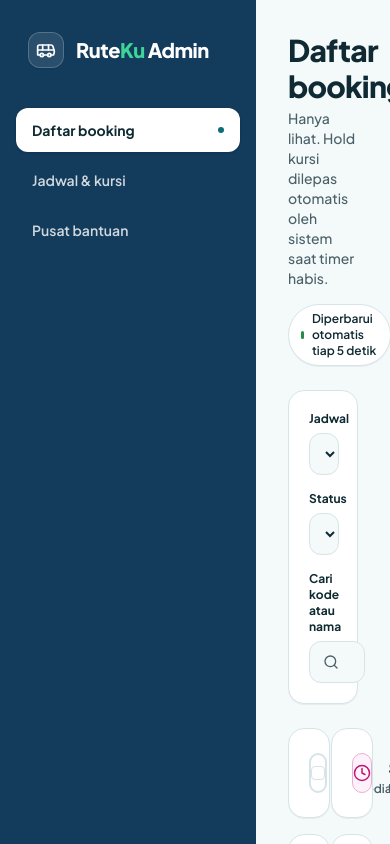
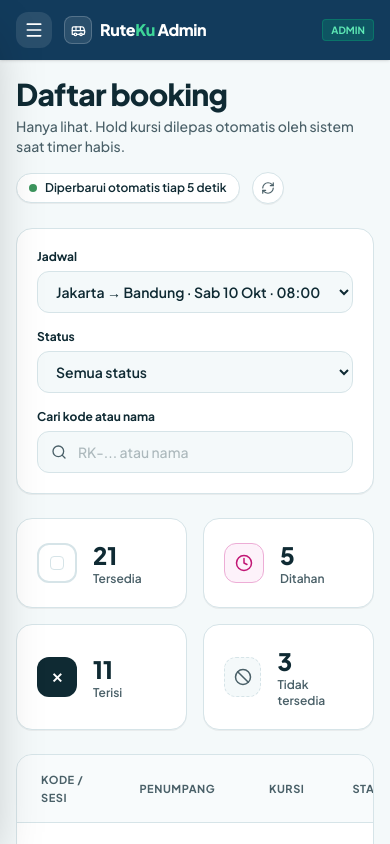
Before and after one commit to rifqi-dermawan/rute-ku, a Next.js app: page /admin in a window 390 px wide. Shown: the top 844 px of the page. Built offline with nearby package versions, Linux system fonts and the light colour scheme.

Commit message:
fix: remove admin login bypass button and implement mobile slide drawer with hamburger

```diff
--- a/app/admin/login/page.tsx
+++ b/app/admin/login/page.tsx
@@ -3,7 +3,7 @@
 import { useState, use } from 'react'
 import { useRouter } from 'next/navigation'
 import Link from 'next/link'
-import { ShieldCheck, Lock, Mail, AlertCircle, ArrowLeft, CheckCircle2 } from 'lucide-react'
+import { ShieldCheck, Lock, Mail, AlertCircle, ArrowLeft } from 'lucide-react'
 import { useAuth } from '@/lib/auth-context'
 
 export default function AdminLoginPage({
@@ -34,32 +34,24 @@ export default function AdminLoginPage({
     try {
       const res = await login(email, password)
       if (!res.success) {
-        throw new Error(res.error || 'Email atau password staf salah.')
+        throw new Error(res.error || 'Email atau kata sandi staf salah.')
       }
 
-      // Check cookie or state
+      // Verify that the logged-in user has ADMIN role
+      const roleMatch = document.cookie
+        .split('; ')
+        .find(row => row.startsWith('ruteku_user_role='))
+        ?.split('=')[1]
+
+      if (roleMatch !== 'ADMIN') {
+        throw new Error('Akses ditolak: Akun ini adalah akun Penumpang biasa, bukan akun Administrator.')
+      }
+
       const target = sp.callbackUrl || '/admin'
       router.push(target)
       router.refresh()
     } catch (err: any) {
       setErrorMessage(err.message || 'Gagal masuk sebagai admin.')
-    } finally {
-      setLoading(false)
-    }
-  }
-
-  const handleQuickAdminLogin = async () => {
-    setLoading(true)
-    setErrorMessage('')
-    try {
-      const res = await login('admin@ruteku.id')
-      if (res.success) {
-        const target = sp.callbackUrl || '/admin'
-        router.push(target)
-        router.refresh()
-      }
-    } catch (err: any) {
-      setErrorMessage(err.message || 'Gagal masuk.')
     } finally {
       setLoading(false)
     }
@@ -71,7 +63,7 @@ export default function AdminLoginPage({
       <div className="absolute top-1/4 left-1/2 -translate-x-1/2 -translate-y-1/2 w-96 h-96 bg-primary/20 rounded-full blur-3xl pointer-events-none"></div>
 
       <div className="w-full max-w-md z-10 space-y-6">
-        {/* Back to main portal link */}
+        {/* Back to client app */}
         <Link
           href="/"
           className="inline-flex items-center gap-2 text-xs font-semibold text-slate-400 hover:text-white transition-colors"
@@ -91,7 +83,7 @@ export default function AdminLoginPage({
               Portal Operasional Admin
             </h1>
             <p className="text-xs text-slate-400 leading-relaxed max-w-xs mx-auto">
-              Dashboard manifest penumpang, operasional armada, dan manajemen rilis kursi RuteKu.
+              Masuk dengan akun staf untuk mengelola manifest penumpang dan operasional armada bus.
             </p>
           </div>
 
@@ -150,24 +142,13 @@ export default function AdminLoginPage({
               disabled={loading}
               className="w-full h-11 rounded-xl bg-[#0B6E78] hover:bg-[#08525A] text-white font-bold text-xs sm:text-sm transition-all shadow-md cursor-pointer disabled:opacity-50"
             >
-              {loading ? 'Memverifikasi...' : 'Masuk ke Dashboard Admin'}
+              {loading ? 'Memverifikasi Kredensial...' : 'Masuk ke Dashboard Admin'}
             </button>
           </form>
 
-          {/* Quick Simulation Button for Evaluation/Demo */}
-          <div className="pt-4 border-t border-slate-700/60 space-y-2.5">
-            <p className="text-[11px] font-bold text-slate-400 text-center uppercase tracking-wider">
-              Akses Cepat Pengujian (Evaluasi RPL)
-            </p>
-            <button
-              type="button"
-              disabled={loading}
-              onClick={handleQuickAdminLogin}
-              className="w-full py-2.5 px-3 rounded-xl bg-slate-800/80 hover:bg-slate-800 border border-slate-600 text-xs font-bold text-emerald-400 transition-colors flex items-center justify-center gap-2 cursor-pointer"
-            >
-              <CheckCircle2 size={15} />
-              <span>Masuk sebagai Admin (admin@ruteku.id)</span>
-            </button>
+          {/* Note credentials info for grading/evaluation */}
+          <div className="p-3 rounded-xl bg-slate-800/40 border border-slate-700/50 text-[11px] text-slate-400 text-center leading-relaxed">
+            Akun Staf Demo: <span className="text-white font-mono font-bold">admin@ruteku.id</span> · Sandi: <span className="text-white font-mono font-bold">admin123</span>
           </div>
         </div>
 
--- a/app/admin/page.tsx
+++ b/app/admin/page.tsx
@@ -20,7 +20,8 @@ import {
   ChevronRight,
   ShieldCheck,
   AlertCircle,
-  LogOut
+  LogOut,
+  Menu
 } from 'lucide-react'
 import { useAuth } from '@/lib/auth-context'
 
@@ -128,6 +129,7 @@ const INITIAL_BOOKINGS: BookingRecord[] = [
 
 export default function AdminPage() {
   const { user, logout } = useAuth()
+  const [isSidebarOpen, setIsSidebarOpen] = useState(false)
   const [activeTab, setActiveTab] = useState<'bookings' | 'seats' | 'help'>('bookings')
   const [scheduleFilter, setScheduleFilter] = useState('Jakarta → Bandung · Sab 10 Okt · 08:00')
   const [statusFilter, setStatusFilter] = useState('Semua status')
@@ -194,12 +196,25 @@ export default function AdminPage() {
   })
 
   return (
-    <div className="min-h-screen bg-surface flex">
-      {/* ─── SIDEBAR (Dark Navy #123B5C from Design System) ────── */}
-      <aside className="w-64 bg-[#123B5C] text-white flex-shrink-0 flex flex-col justify-between py-6 px-4">
+    <div className="min-h-screen bg-surface flex flex-col lg:flex-row relative">
+      {/* ─── MOBILE BACKDROP OVERLAY ────── */}
+      {isSidebarOpen && (
+        <div
+          onClick={() => setIsSidebarOpen(false)}
+          className="fixed inset-0 bg-black/60 backdrop-blur-xs z-40 lg:hidden transition-opacity cursor-pointer"
+        />
+      )}
+
+      {/* ─── SIDEBAR (Slide-over drawer on mobile, static on desktop) ────── */}
+      <aside
+        className={`fixed inset-y-0 left-0 z-50 w-72 lg:w-64 bg-[#123B5C] text-white flex flex-col justify-between py-6 px-4 transition-transform duration-300 ease-in-out shadow-2xl lg:shadow-none lg:static lg:translate-x-0 ${
+          isSidebarOpen ? 'translate-x-0' : '-translate-x-full'
+        }`}
+      >
         <div>
-          {/* Brand */}
-          <div className="flex items-center gap-3 px-3 py-2 mb-8">
+          {/* Brand & Mobile Close button */}
+          <div className="flex items-center justify-between px-3 py-2 mb-8">
+            <div className="flex items-center gap-3">
               <div className="w-9 h-9 rounded-xl bg-white/10 flex items-center justify-center text-white border border-white/20 shadow-xs">
                 <Bus size={20} />
               </div>
@@ -208,11 +223,24 @@ export default function AdminPage() {
               </span>
             </div>
 
+            <button
+              type="button"
+              onClick={() => setIsSidebarOpen(false)}
+              className="lg:hidden p-1.5 rounded-lg text-white/70 hover:text-white hover:bg-white/10 transition-colors cursor-pointer"
+              aria-label="Tutup navigasi sidebar"
+            >
+              <X size={20} />
+            </button>
+          </div>
+
           {/* Nav Links */}
           <nav className="space-y-1.5">
             <button
-              onClick={() => setActiveTab('bookings')}
-              className={`w-full flex items-center justify-between px-4 py-3 rounded-xl text-sm font-bold transition-all text-left ${
+              onClick={() => {
+                setActiveTab('bookings')
+                setIsSidebarOpen(false)
+              }}
+              className={`w-full flex items-center justify-between px-4 py-3 rounded-xl text-sm font-bold transition-all text-left cursor-pointer ${
                 activeTab === 'bookings'
                   ? 'bg-white text-ink shadow-sm'
                   : 'text-white/80 hover:text-white hover:bg-white/10'
@@ -223,8 +251,11 @@ export default function AdminPage() {
             </button>
 
             <button
-              onClick={() => setActiveTab('seats')}
-              className={`w-full flex items-center justify-between px-4 py-3 rounded-xl text-sm font-semibold transition-all text-left ${
+              onClick={() => {
+                setActiveTab('seats')
+                setIsSidebarOpen(false)
+              }}
+              className={`w-full flex items-center justify-between px-4 py-3 rounded-xl text-sm font-semibold transition-all text-left cursor-pointer ${
                 activeTab === 'seats'
                   ? 'bg-white text-ink shadow-sm'
                   : 'text-white/80 hover:text-white hover:bg-white/10'
@@ -235,8 +266,11 @@ export default function AdminPage() {
             </button>
 
             <button
-              onClick={() => setActiveTab('help')}
-              className={`w-full flex items-center justify-between px-4 py-3 rounded-xl text-sm font-semibold transition-all text-left ${
+              onClick={() => {
+                setActiveTab('help')
+                setIsSidebarOpen(false)
+              }}
+              className={`w-full flex items-center justify-between px-4 py-3 rounded-xl text-sm font-semibold transition-all text-left cursor-pointer ${
                 activeTab === 'help'
                   ? 'bg-white text-ink shadow-sm'
                   : 'text-white/80 hover:text-white hover:bg-white/10'
@@ -282,8 +316,38 @@ export default function AdminPage() {
         </div>
       </aside>
 
+      {/* ─── MAIN CONTENT WRAPPER ──────────────────────────────── */}
+      <div className="flex-1 flex flex-col min-w-0">
+        {/* Mobile Top Navbar with Hamburger */}
+        <header className="lg:hidden bg-[#123B5C] text-white px-4 py-3 flex items-center justify-between shadow-sm sticky top-0 z-30">
+          <div className="flex items-center gap-3">
+            <button
+              type="button"
+              onClick={() => setIsSidebarOpen(true)}
+              className="p-2 rounded-xl bg-white/10 hover:bg-white/20 text-white transition-colors cursor-pointer"
+              aria-label="Buka navigasi menu admin"
+            >
+              <Menu size={20} />
+            </button>
+            <div className="flex items-center gap-2">
+              <div className="w-7 h-7 rounded-lg bg-white/10 flex items-center justify-center text-white border border-white/20">
+                <Bus size={15} />
+              </div>
+              <span className="font-extrabold text-base tracking-tight text-white">
+                Rute<span className="text-[#3DD598]">Ku</span> Admin
+              </span>
+            </div>
+          </div>
+
+          <div className="flex items-center gap-2">
+            <span className="inline-block px-2 py-0.5 rounded text-[10px] font-bold bg-emerald-500/20 text-emerald-300 border border-emerald-500/30">
+              ADMIN
+            </span>
+          </div>
+        </header>
+
         {/* ─── MAIN CONTENT ─────────────────────────────────────── */}
-      <main className="flex-1 p-8 lg:p-10 overflow-y-auto">
+        <main className="flex-1 p-4 sm:p-8 lg:p-10 overflow-y-auto">
         {activeTab === 'bookings' && (
           <div className="max-w-6xl mx-auto space-y-6">
             {/* Header */}
@@ -660,6 +724,7 @@ export default function AdminPage() {
           </div>
         )}
       </main>
+      </div>
 
       {/* ─── MODAL DETAIL BOOKING ─────────────────────────────── */}
       {selectedBooking && (
--- a/lib/auth-context.tsx
+++ b/lib/auth-context.tsx
@@ -120,6 +120,11 @@ export function AuthProvider({ children }: { children: React.ReactNode }) {
         u => u.email.toLowerCase() === normalized || u.phone === normalized || u.name.toLowerCase() === normalized
       )
       if (demoMatch) {
+        if (demoMatch.role === 'ADMIN') {
+          if (!_password || _password !== 'admin123') {
+            return { success: false, error: 'Kata sandi staf Administrator salah. (Gunakan kata sandi admin yang telah ditentukan).' }
+          }
+        }
         saveUserSession(demoMatch)
         return { success: true }
       }
```
Lines whose indentation alone changed are shown as unchanged.
